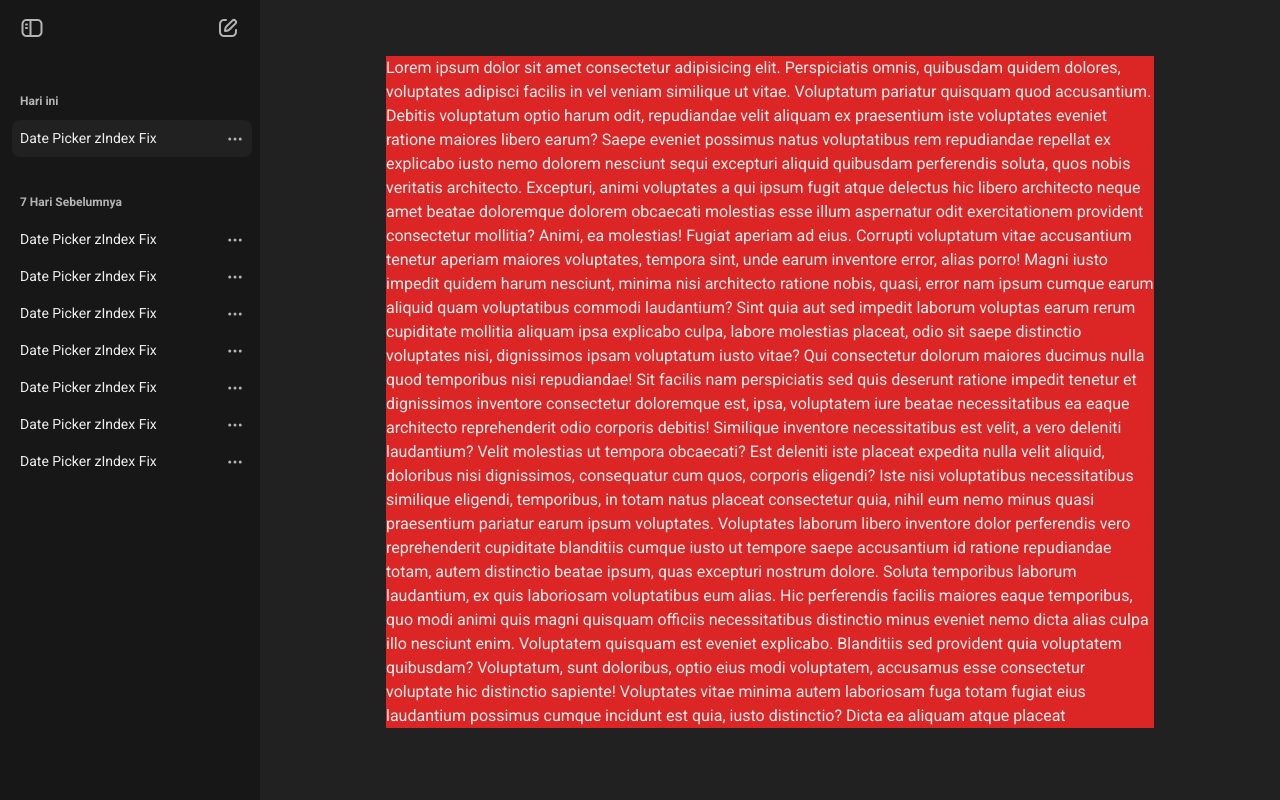
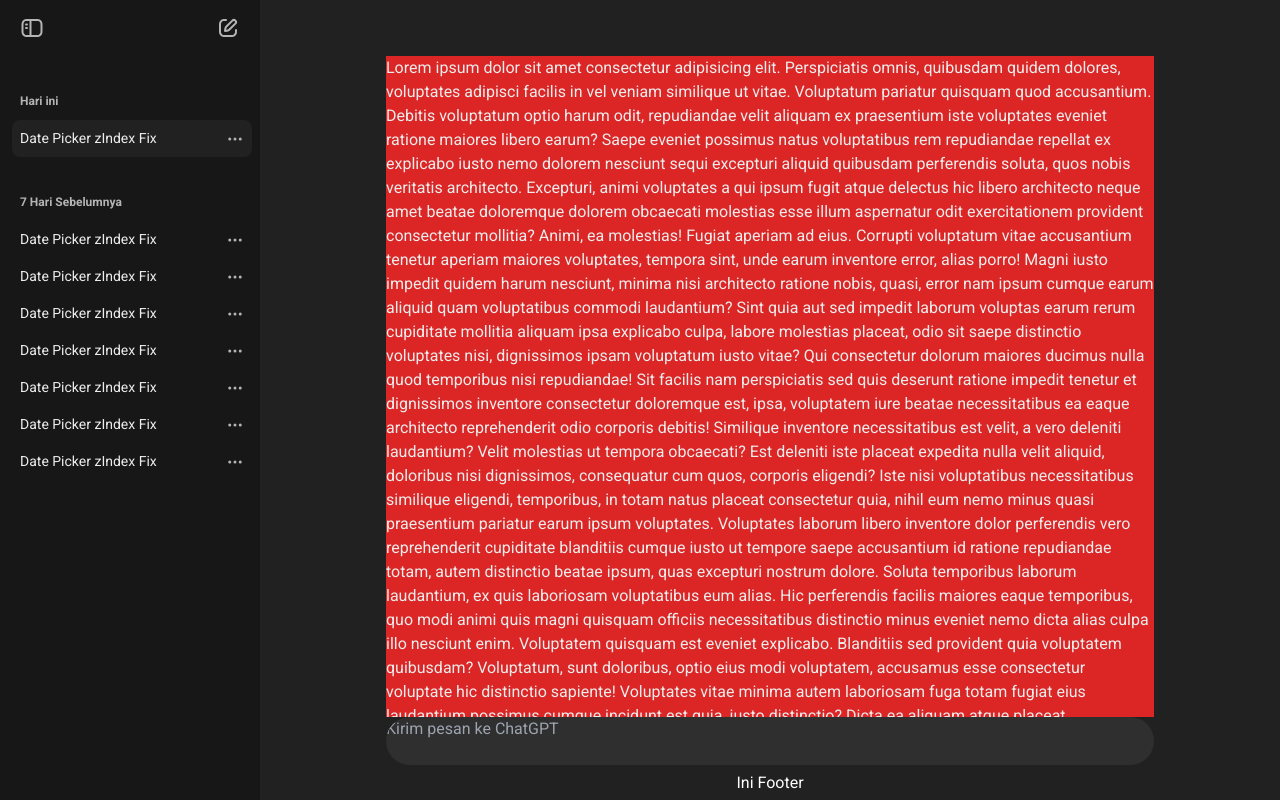
Before and after one commit to AlvitoDian/NextJS-Clone-ChatGPT, a Next.js app: page / in a window 1280 px wide. Built offline with nearby package versions, Linux system fonts and the light colour scheme.

Commit message:
feat: input

```diff
--- a/src/components/Content.tsx
+++ b/src/components/Content.tsx
@@ -1,14 +1,59 @@
 "use client";
 
-import React, { useState } from "react";
+import React, { useState, useEffect } from "react";
 import { useSidebar } from "@/contexts/SidebarContext";
 
 export default function Content() {
   const { toggleSidebar, isContentHidden } = useSidebar();
+  const [text, setText] = useState("");
+  const [textareaHeight, setTextareaHeight] = useState(52);
 
+  const handleChange = (event) => {
+    setText(event.target.value);
+    adjustHeight(event.target);
+  };
+
+  const adjustHeight = (element) => {
+    element.style.height = "auto";
+    const newHeight = element.scrollHeight;
+    if (newHeight > 200) {
+      element.style.overflow = "auto";
+      setTextareaHeight(200);
+    } else {
+      element.style.overflow = "hidden";
+      element.style.height = `${newHeight}px`;
+      setTextareaHeight(newHeight);
+    }
+  };
+
+  /*   const adjustHeight = (element) => {
+    element.style.height = "auto";
+    const newHeight = element.scrollHeight;
+    if (newHeight > 200) {
+      element.style.overflow = "auto";
+      setTextareaHeight(200);
+    } else {
+      element.style.overflow = "hidden";
+      element.style.height = `${newHeight}px`;
+      setTextareaHeight(newHeight);
+    }
+  };
+
+  useEffect(() => {
+    const textarea = document.getElementById("chatTextarea");
+    if (textarea) {
+      adjustHeight(textarea);
+    }
+  }, [text]); */
+
+  const secondDivHeight = textareaHeight >= 52 ? `${textareaHeight}px` : "9%";
+
+  const firstDivHeight =
+    textareaHeight > 52 ? `calc(100% - ${textareaHeight}px)` : "91%";
+  console.log(textareaHeight);
   return (
-    <div className="bg-[#212121] w-full max-h-screen transition duration-300 flex flex-col">
-      <div className="overflow-auto h-[91%]">
+    <div className="bg-[#212121] w-full h-screen transition duration-300 flex flex-col">
+      <div className="overflow-auto" style={{ height: firstDivHeight }}>
         <div className="sticky top-0 bg-[#212121] w-full h-[56px] flex items-center">
           <div
             className={`w-[40px] h-[40px] hover:bg-[#2f2f2f] p-[8px] rounded-[8px] cursor-pointer ml-[12px] ${
@@ -172,7 +217,23 @@ export default function Content() {
           </div>
         </div>
       </div>
-      <div className="bg-[#212121] h-[9%]"></div>
+      <div className="flex flex-col">
+        <div
+          className="bg-[#212121] flex justify-center relative"
+          /*  style={{ height: textareaHeight, maxHeight: "200px" }} */
+        >
+          <textarea
+            id="chatTextarea"
+            placeholder="Kirim pesan ke ChatGPT"
+            className="bg-[#2f2f2f] w-[768px] rounded-[26px] resize-none transition-all duration-300"
+            value={text}
+            onChange={handleChange}
+          />
+        </div>
+        <div className="flex justify-center items-center h-[35px]">
+          <span className="text-white ">Ini Footer</span>
+        </div>
+      </div>
     </div>
   );
 }
```
